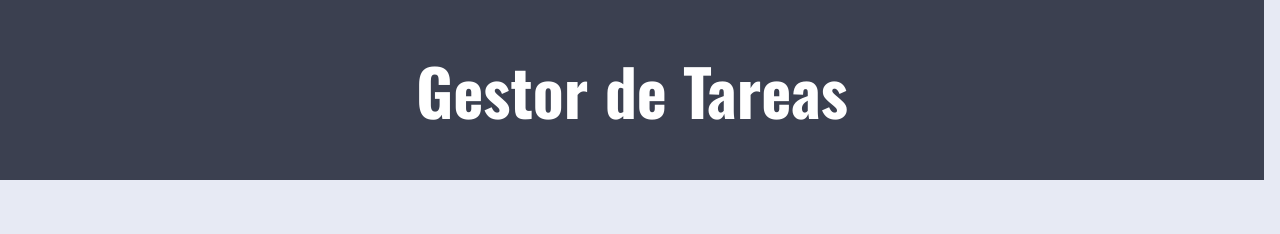
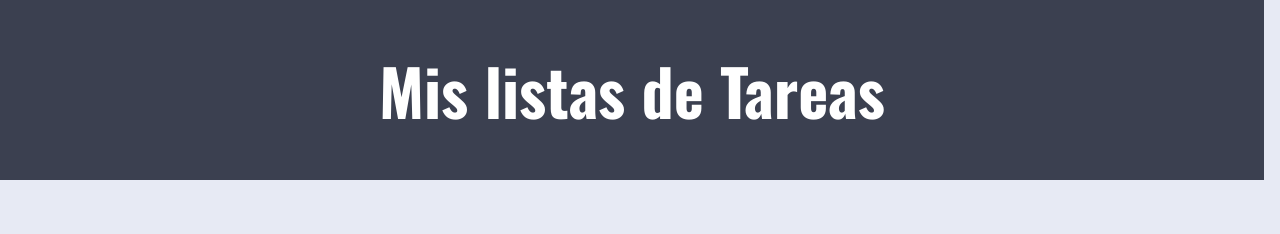
Before and after one commit to jlrisso/ProyectoFinalJS-JoseLopezRisso, a plain HTML site: page index.html in a window 1280 px wide. Shown: the top 234 px of the page. Drawn offline with nearby package versions, Linux system fonts and the light colour scheme; some packages are replaced by stand-ins of ours; a script that the page names is missing.

Commit message:
version final 1.00

```diff
--- a/index.html
+++ b/index.html
@@ -26,7 +26,7 @@
 
 <body>
 
-    <div class="title"><h1>Gestor de Tareas</h1></div>
+    <div class="title"><h1>Mis listas de Tareas</h1></div>
     <div class="all-lists">
         <h2 class="second__title">Mis Listas</h2>
         <ul class="my-list-of-lists" data-lists>
```
